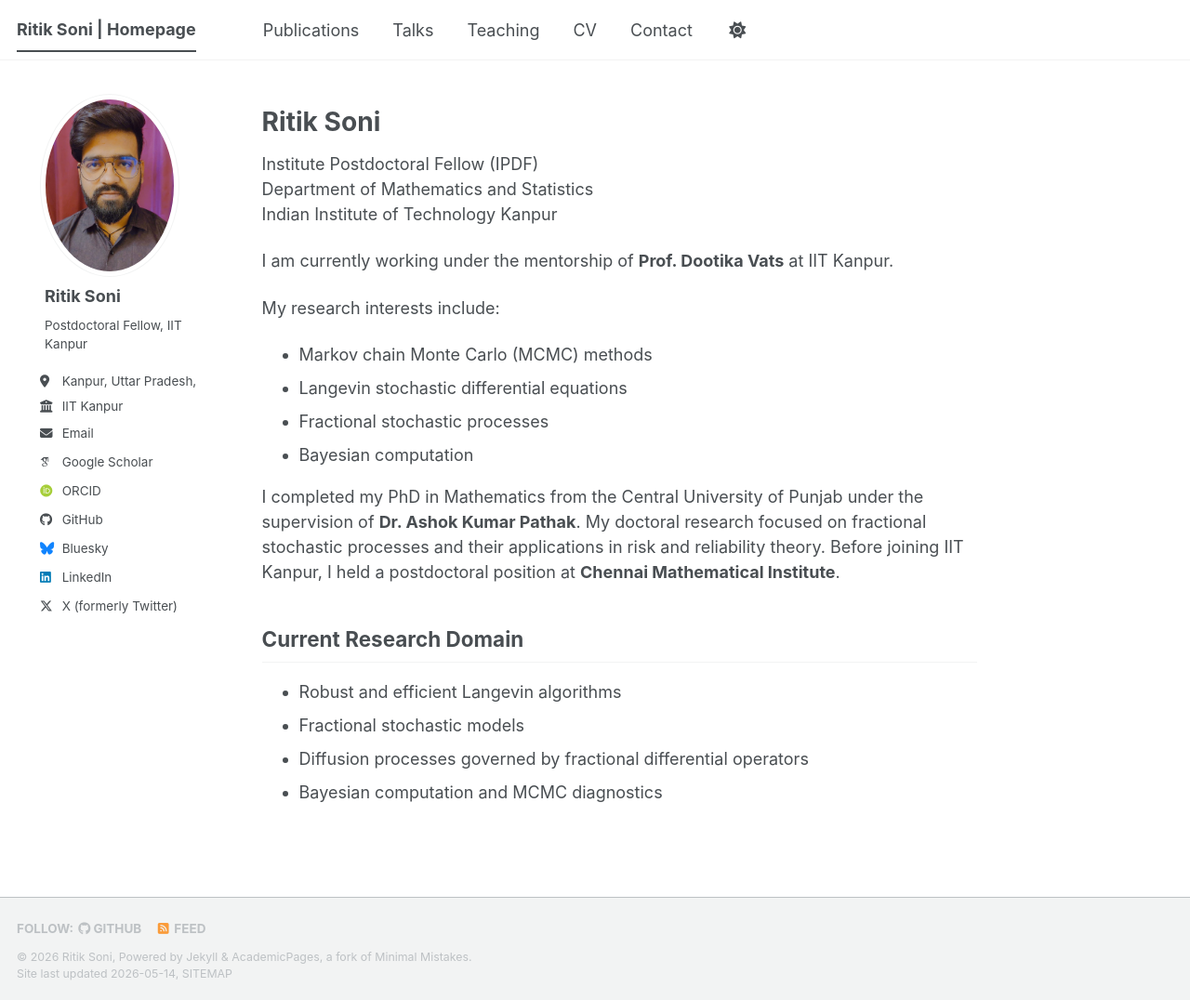
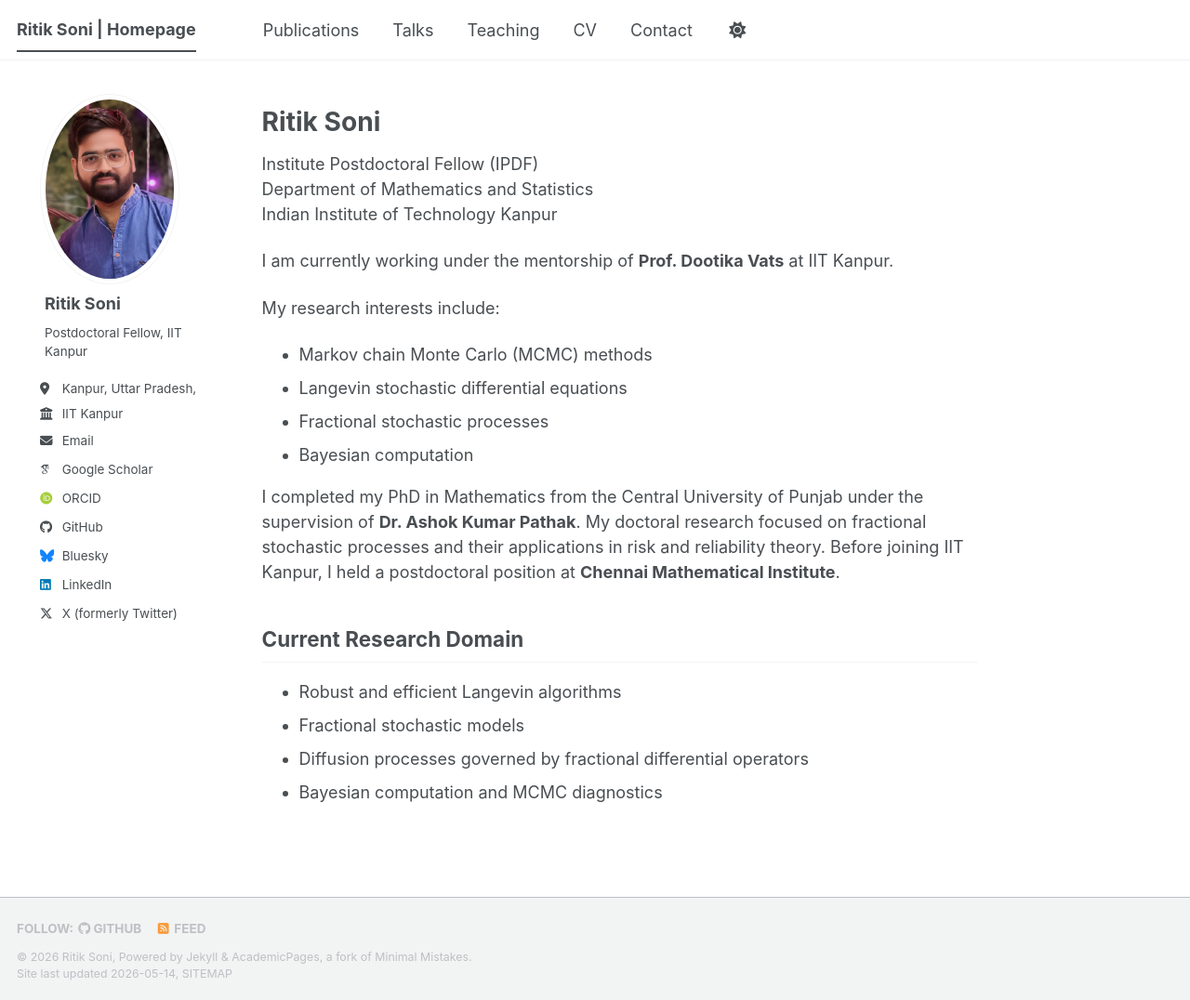
Before and after one commit to ritik824/ritik824.github.io, a Jekyll site: the page built from _pages/about.md, in a window 1280 px wide and 1076 px high. Shown: the whole window at 93% size. Built offline with Jekyll 4.4.1, drawn with Linux system fonts in a browser that asks for light colours; some web fonts are replaced; a script bundle is joined from its source files by our own code; library files that are not in the unit come from our copies.

Commit message:
Change author avatar from DP.jpeg to DP1.jpeg
Updated author avatar image in configuration.

```diff
--- a/_config.yml
+++ b/_config.yml
@@ -15,7 +15,7 @@ repository: "ritik824/ritik824.github.io"
 
 # Author (SIDEBAR)
 author:
-  avatar: "DP.jpeg"
+  avatar: "DP1.jpeg"
   name: "Ritik Soni"
   pronouns: ""
   bio: "Postdoctoral Fellow, IIT Kanpur"
```
